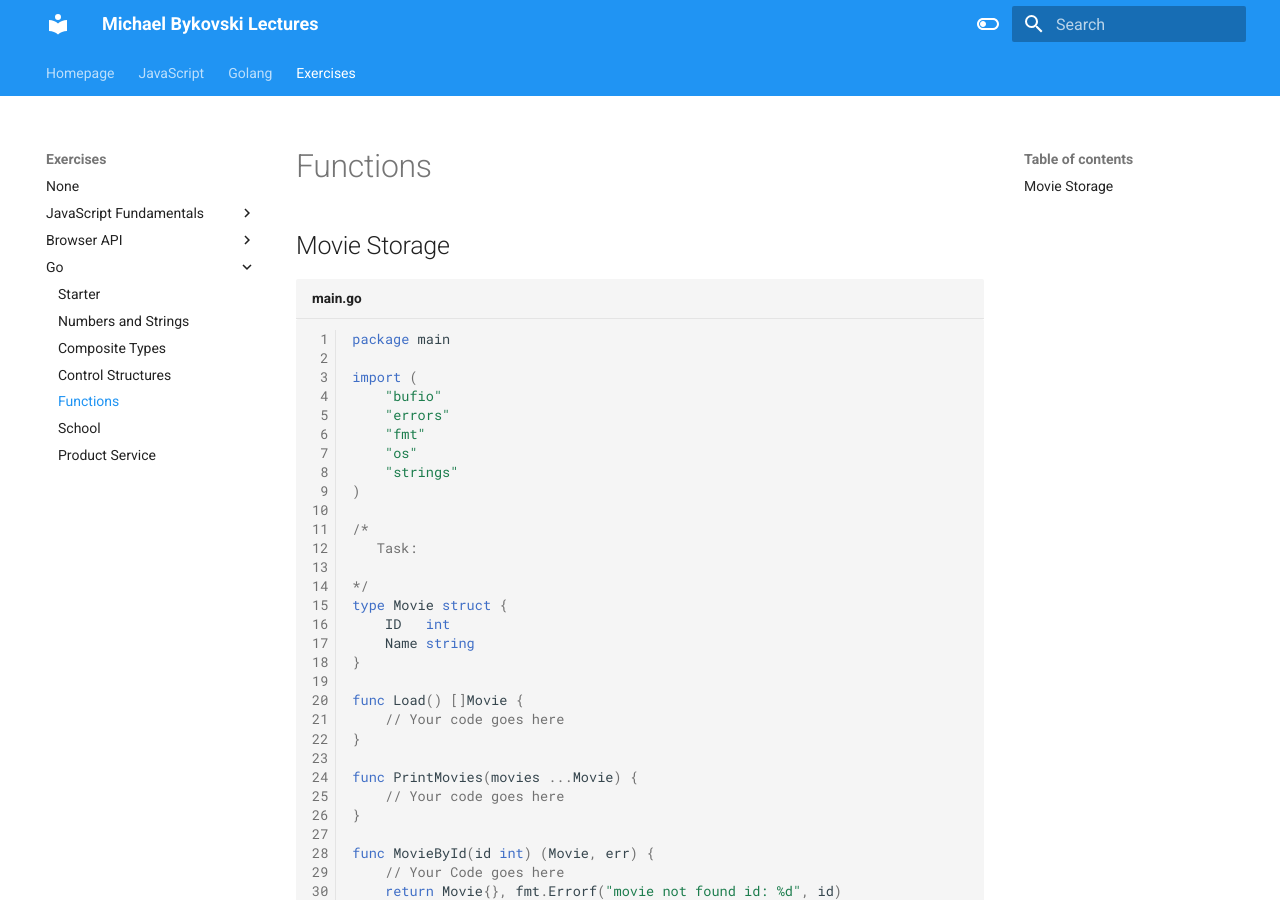
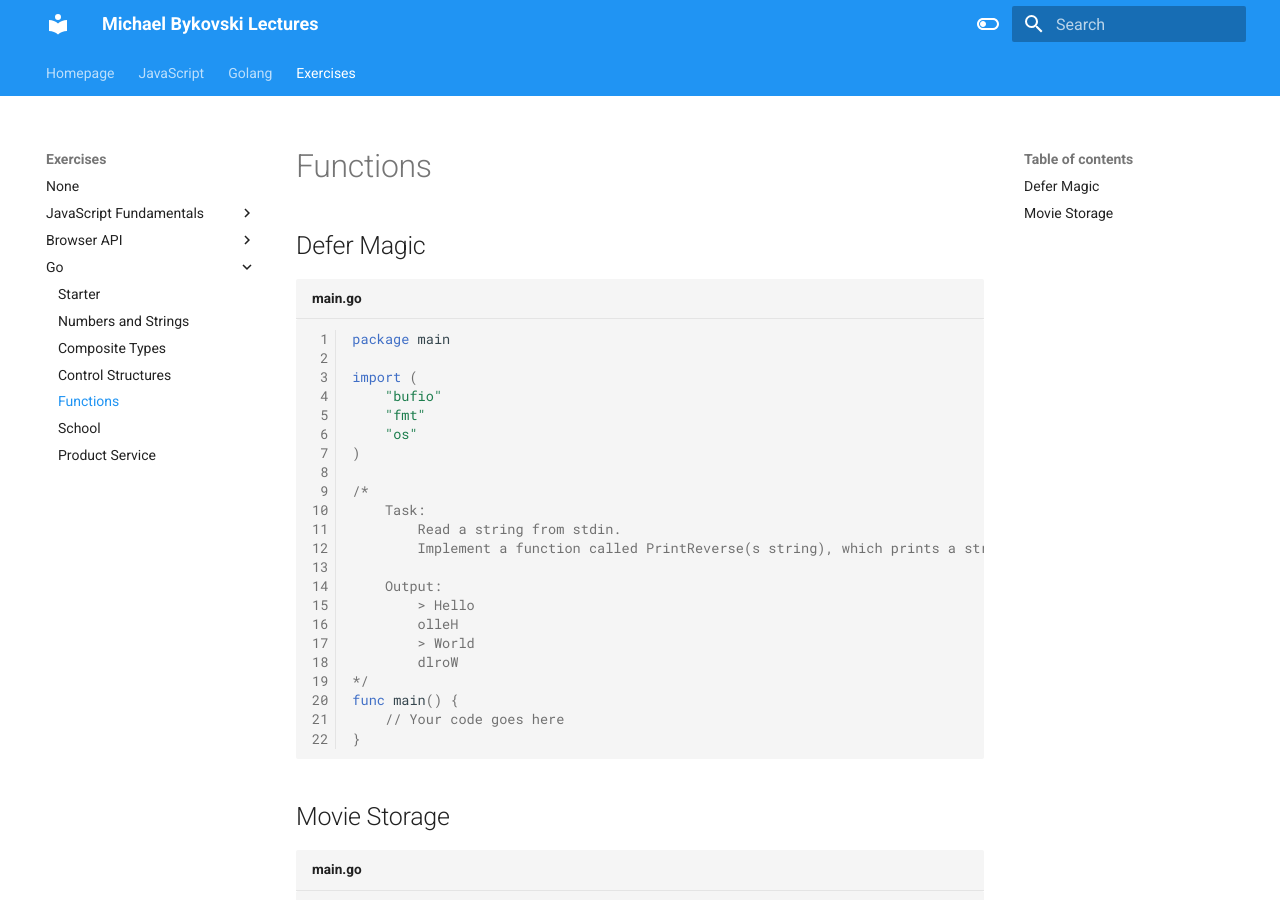
Before and after one commit to bykof/bykof.github.com, an MkDocs documentation site: the page built from docs/exercises/go/starter/functions.md, in a window 1280 px wide and 900 px high. Built offline with MkDocs 1.6.1 and Material for MkDocs 9.7.7, drawn with Linux system fonts in a browser that asks for light colours.

Commit message:
Adapted tasks and product service project

````diff
--- a/docs/exercises/go/starter/functions.md
+++ b/docs/exercises/go/starter/functions.md
@@ -1,4 +1,31 @@
 # Functions
+
+## Defer Magic
+
+```go linenums="1" title="main.go"
+package main
+
+import (
+	"bufio"
+	"fmt"
+	"os"
+)
+
+/*
+    Task:
+        Read a string from stdin.
+		Implement a function called PrintReverse(s string), which prints a string in the reverse order just by using defer!
+
+    Output:
+        > Hello
+		olleH
+		> World
+		dlroW
+*/
+func main() {
+	// Your code goes here
+}
+```
 
 ## Movie Storage
 
--- a/mkdocs.yml
+++ b/mkdocs.yml
@@ -122,6 +122,7 @@ theme:
     - navigation.top
 markdown_extensions:
   - attr_list
+  - md_in_html
   - admonition
   - pymdownx.highlight:
       anchor_linenums: true
````
Also changed, not shown: docs/exercises/go/projects/product_service.md (+20 -0 lines), docs/exercises/go/starter/control_structures.md (+47 -11 lines), docs/exercises/go/starter/pointers.md (added, +33 -0 lines), docs/golang/golang-fundamentals/composite_types.md (+21 -7 lines), docs/img/exercises/product_service.png (added).
